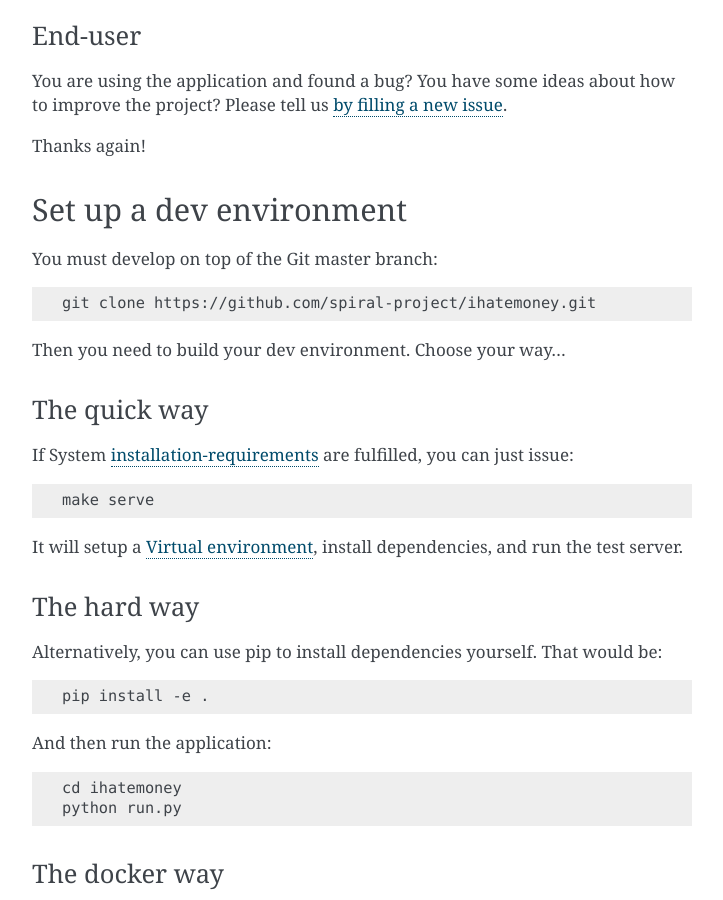
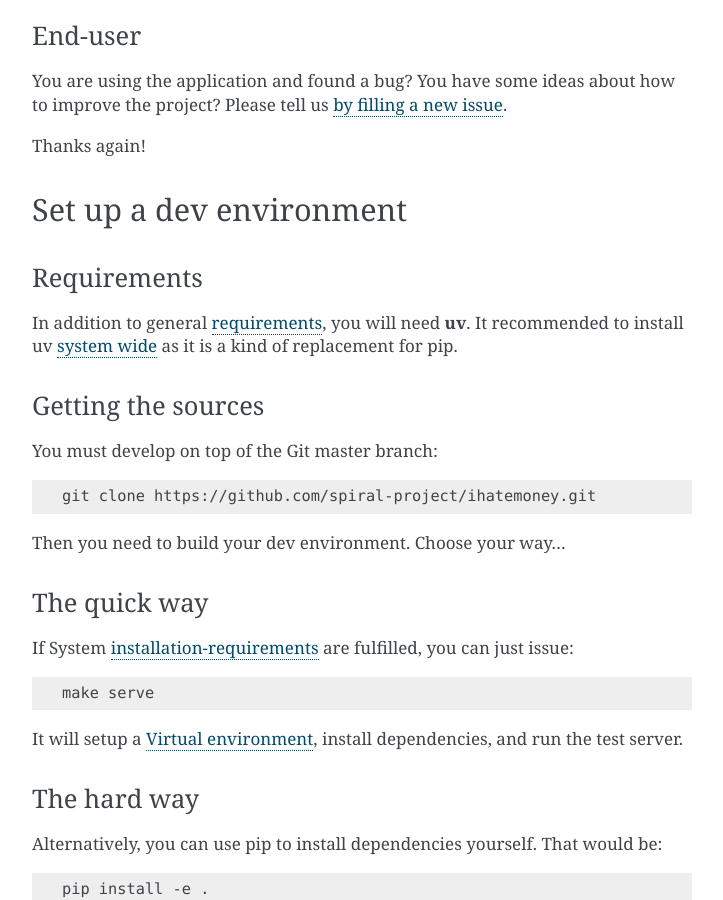
Before and after one commit to spiral-project/ihatemoney, a Sphinx documentation site: the page built from docs/contributing.md, in a window 1280 px wide and 900 px high, scrolled down 1546 px. Shown: the whole window, without its empty margins (388-1111 px from the left). Built offline with Sphinx 7.4.7, drawn with Linux system fonts in a browser that asks for light colours; some of the changed text lies outside the part shown.

Commit message:
Update contibuting.md with uv dependency

```diff
--- a/docs/contributing.md
+++ b/docs/contributing.md
@@ -77,6 +77,15 @@ Thanks again!
 
 (setup-dev-environment)=
 ## Set up a dev environment
+
+### Requirements
+
+In addition to general {ref}`requirements<system-requirements>`, you will need
+**uv**. It recommended to install uv [system
+wide](https://docs.astral.sh/uv/getting-started/installation/#standalone-installer)
+as it is a kind of replacement for pip.
+
+### Getting the sources
 
 You must develop on top of the Git master branch:
 
```
